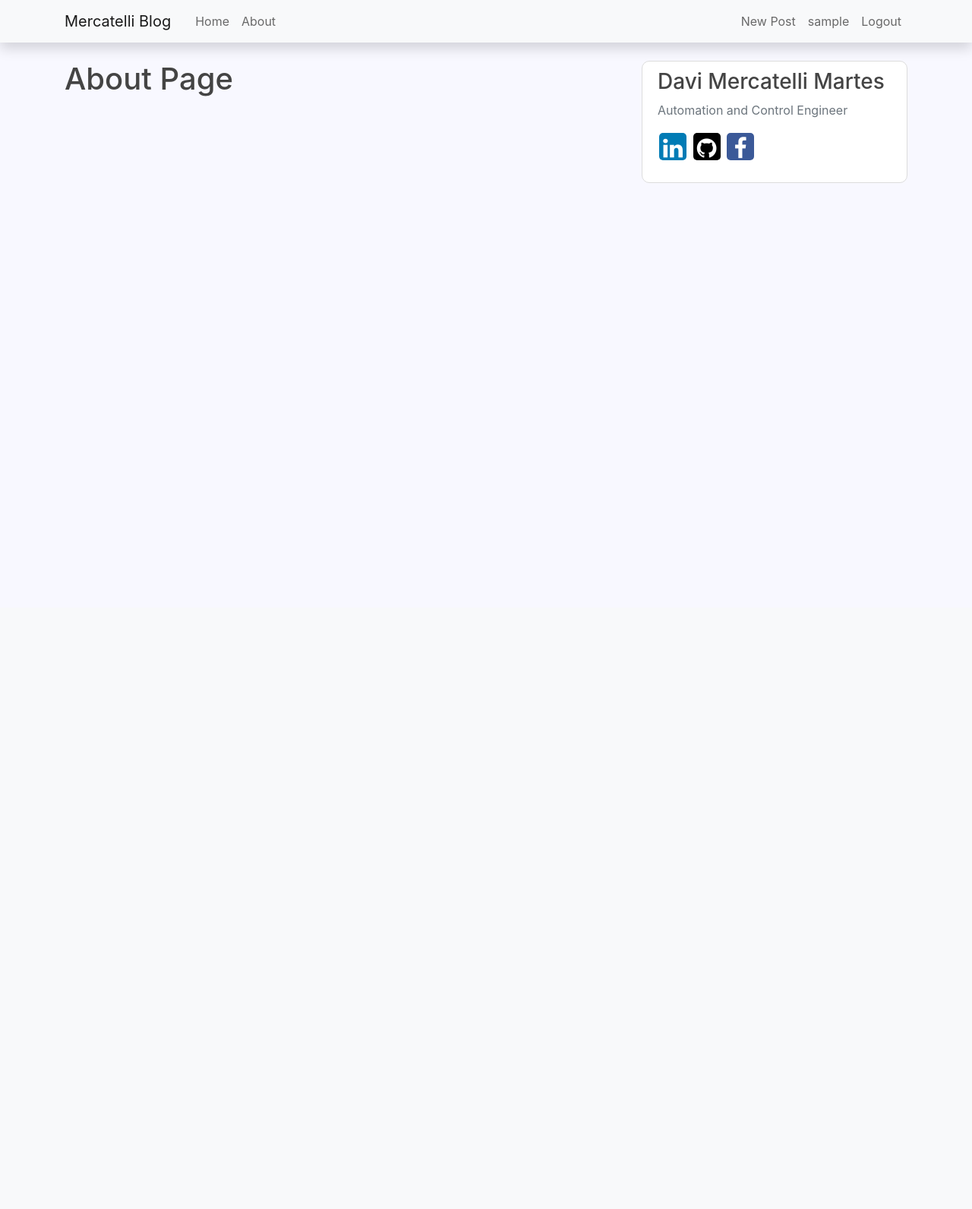
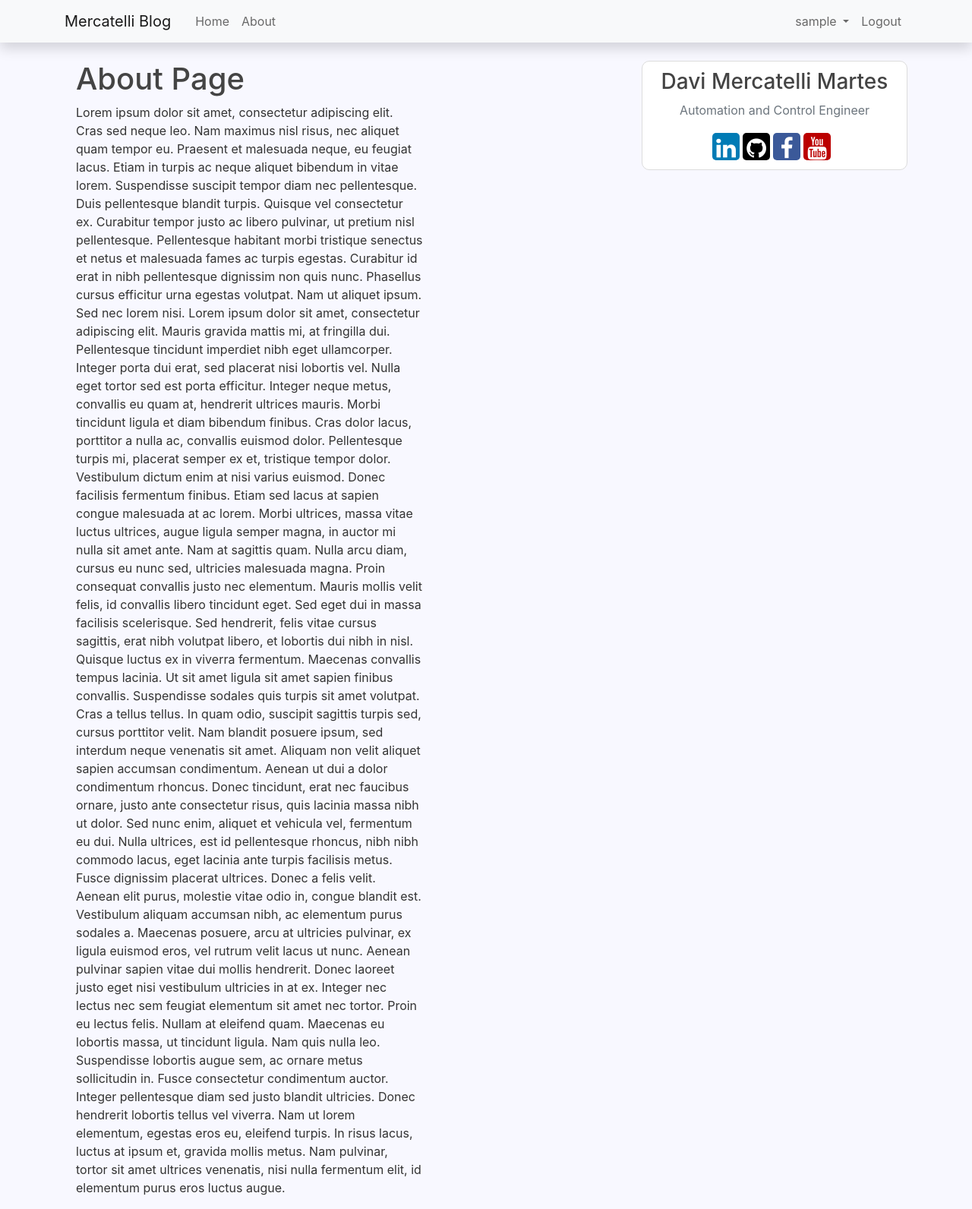
Before and after one commit to davimercatelli/Flaskblog, a Flask app: page /about in a window 1280 px wide. Shown: the whole page at 76% size. Before the commit the page ends 241 px from the top, so only its background shows below. Run offline with Flask 2, Linux system fonts and the light colour scheme; the visitor is signed in with stand-in values (Sample User, id 1); data comes from the database, SQL or seed files in the repository; both versions use the stored data as it was after the commit; some libraries are stand-ins or nearby versions.

Commit message:
Last Layout Mods

```diff
--- a/flaskblog/static/main.css
+++ b/flaskblog/static/main.css
@@ -18,7 +18,6 @@ h1, h2, h3, h4, h5, h6 {
 }
 
 .site-header .navbar-nav .nav-link:hover {
-	background-color: #d3d3d3;
 	color: #000;
 }
 
@@ -33,6 +32,7 @@ h1, h2, h3, h4, h5, h6 {
 	border-radius: 10px;
 	margin-bottom: 20px;
 }
+
 
 .article-title {
 	color: #696969;
@@ -59,8 +59,15 @@ a.article-title:hover {
 .article-metadata {
 	padding-bottom: 1px;
 	margin-bottom: 4px;
-	border-bottom: 1px solid #e3e3e3
+	border-bottom: 1px solid #e3e3e3;
 }
+
+.article-metadata {
+	padding-bottom: 1px;
+	margin-bottom: 4px;
+	border-bottom: 1px solid #e3e3e3;
+}
+
 
 .article-metadata a:hover {
 	color: #333;
@@ -93,13 +100,25 @@ a.article-title:hover {
 	height: 36px;
 	text-align: center;
 	text-decoration: none;
-	align: center;
-
 }
 
 .fa:hover {
-	opacity: 0.7;
+	opacity: 0.95;
 	text-decoration: none;
+}
+
+.social-media-list {
+	list-style-type: none;
+	margin: 0 70px;
+	padding: 0;
+	font-size: 0px;
+	justify-content: center;
+	align-items: center;
+}
+
+.social-media-list li {
+	margin: 2px;
+	display: inline-block;
 }
 
 .fa-linkedin {
@@ -107,27 +126,54 @@ a.article-title:hover {
 	color: white;
 }
 
-
 .fa-github {
 	background: #000;
 	color: white;
 }
 
 .fa-facebook {
-	background: #3B5998;
+	background: #3b5999;
 	color: white;
 }
 
-.ul.social-media-list {
-	list-style-type: none;
-	margin: 0;
-	padding: 0;
-	font-size: 0px;
+
+.fa-youtube {
+	background: #bb0000;
+	color: white;
 }
 
-ul.social-media-list li {
-	margin: 2px;
+.dropdown {
+	list-style: none;
+	background: transparent;
+	color: black;
+}
+
+.dropdown .nav-link {
+	color:#696969;
+	text-decoration: none;
+}
+
+.dropdown .btn {
+	background: transparent;
+	color: #696969;
+	border: none;
+	outline: none;
+	border-radius: 0px;
+	padding: 8px 16px;
+	background-color: inherit;
+	font-family: inherit;
+	margin: 0;
+}
+
+
+.dropdown-menu .dropdown-item {
 	display: inline-block;
-	align-items: center;
-	justify-content: center;
+	width: 100%;
+	padding: 10px 10px;
+	color: #696969;
 }
+
+.dropdown-item:hover {
+	background: transparent;
+	color: #000;
+}
--- a/flaskblog/templates/about.html
+++ b/flaskblog/templates/about.html
@@ -1,7 +1,16 @@
 {% extends "layout.html" %}
-
 {% block content %}
-
-	<h1>About Page</h1>
-
+	<main role="main" class="container">
+		<div class="row">
+			<div class="col-md-8">
+				<h1>About Page</h1>
+				<p>Lorem ipsum dolor sit amet, consectetur adipiscing elit. Cras sed neque leo. Nam maximus nisl risus, nec aliquet quam tempor eu. Praesent et malesuada neque, eu feugiat lacus. Etiam in turpis ac neque aliquet bibendum in vitae lorem. Suspendisse suscipit tempor diam nec pellentesque. Duis pellentesque blandit turpis. Quisque vel consectetur ex. Curabitur tempor justo ac libero pulvinar, ut pretium nisl pellentesque.
+					Pellentesque habitant morbi tristique senectus et netus et malesuada fames ac turpis egestas. Curabitur id erat in nibh pellentesque dignissim non quis nunc. Phasellus cursus efficitur urna egestas volutpat. Nam ut aliquet ipsum. Sed nec lorem nisi. Lorem ipsum dolor sit amet, consectetur adipiscing elit. Mauris gravida mattis mi, at fringilla dui. Pellentesque tincidunt imperdiet nibh eget ullamcorper. Integer porta dui erat, sed placerat nisi lobortis vel. Nulla eget tortor sed est porta efficitur. Integer neque metus, convallis eu quam at, hendrerit ultrices mauris. Morbi tincidunt ligula et diam bibendum finibus. Cras dolor lacus, porttitor a nulla ac, convallis euismod dolor. Pellentesque turpis mi, placerat semper ex et, tristique tempor dolor. Vestibulum dictum enim at nisi varius euismod. Donec facilisis fermentum finibus.
+					Etiam sed lacus at sapien congue malesuada at ac lorem. Morbi ultrices, massa vitae luctus ultrices, augue ligula semper magna, in auctor mi nulla sit amet ante. Nam at sagittis quam. Nulla arcu diam, cursus eu nunc sed, ultricies malesuada magna. Proin consequat convallis justo nec elementum. Mauris mollis velit felis, id convallis libero tincidunt eget. Sed eget dui in massa facilisis scelerisque. Sed hendrerit, felis vitae cursus sagittis, erat nibh volutpat libero, et lobortis dui nibh in nisl. Quisque luctus ex in viverra fermentum. Maecenas convallis tempus lacinia. Ut sit amet ligula sit amet sapien finibus convallis. Suspendisse sodales quis turpis sit amet volutpat. Cras a tellus tellus. In quam odio, suscipit sagittis turpis sed, cursus porttitor velit. Nam blandit posuere ipsum, sed interdum neque venenatis sit amet. Aliquam non velit aliquet sapien accumsan condimentum.
+					Aenean ut dui a dolor condimentum rhoncus. Donec tincidunt, erat nec faucibus ornare, justo ante consectetur risus, quis lacinia massa nibh ut dolor. Sed nunc enim, aliquet et vehicula vel, fermentum eu dui. Nulla ultrices, est id pellentesque rhoncus, nibh nibh commodo lacus, eget lacinia ante turpis facilisis metus. Fusce dignissim placerat ultrices. Donec a felis velit. Aenean elit purus, molestie vitae odio in, congue blandit est. Vestibulum aliquam accumsan nibh, ac elementum purus sodales a. Maecenas posuere, arcu at ultricies pulvinar, ex ligula euismod eros, vel rutrum velit lacus ut nunc. Aenean pulvinar sapien vitae dui mollis hendrerit. Donec laoreet justo eget nisi vestibulum ultricies in at ex. Integer nec lectus nec sem feugiat elementum sit amet nec tortor. Proin eu lectus felis. Nullam at eleifend quam. Maecenas eu lobortis massa, ut tincidunt ligula.
+					Nam quis nulla leo. Suspendisse lobortis augue sem, ac ornare metus sollicitudin in. Fusce consectetur condimentum auctor. Integer pellentesque diam sed justo blandit ultricies. Donec hendrerit lobortis tellus vel viverra. Nam ut lorem elementum, egestas eros eu, eleifend turpis. In risus lacus, luctus at ipsum et, gravida mollis metus. Nam pulvinar, tortor sit amet ultrices venenatis, nisi nulla fermentum elit, id elementum purus eros luctus augue.
+				</p>
+			</div>
+		</div>
+	</main>
 {% endblock content %}
--- a/flaskblog/templates/layout.html
+++ b/flaskblog/templates/layout.html
@@ -41,13 +41,15 @@
 					</ul>
 					{% if current_user.is_authenticated %}
 						<ul class="navbar-nav ml-auto">
+							<li class="nav-item dropdown">
+							<a class="nav-link dropdown-toggle" href="#" id="navbarDropdown" role="button" data-toggle="dropdown" aria-haspopup="true" aria-expanded="false">
+								{{ current_user.username }}
+							</a>
+							<div class="dropdown-menu" aria-labelledby="navbarDropdown">
+								<a class="dropdown-item" href="{{ url_for('posts.new_post') }} ">New Post</a>
+								<a class="dropdown-item" href="{{ url_for('users.account') }} ">Account Settings</a>
+							</div>
 							<li class="nav-item">
-								<a class="nav-link" href="{{ url_for('posts.new_post') }} ">New Post</a>
-							</li>
-							<li class="nav-item">
-								<a class="nav-link" href="{{ url_for('users.account') }} ">{{ current_user.username }}</a>
-							</li>
-							<li class="nav-item ml-auto">
 								<a class="nav-link" href="{{ url_for('users.logout') }} ">Logout</a>
 							</li>
 						</ul>
@@ -81,14 +83,14 @@
 			</div>
 			<div class="col-md-4">
 				<div class="content-section">
-					<h3>Davi Mercatelli Martes</h3>
-						<p class="text-muted">Automation and Control Engineer
-							<ul class="social-media-list">
-								<li><a href="https://www.linkedin.com/in/davi-mercatelli/" class="fa fa-linkedin"></a></li>
-								<li><a href="https://github.com/davimercatelli" class="fa fa-github"></a></li>
-								<li><a href="https://www.facebook.com/davi.mercatelli" class="fa fa-facebook"></a></li>
-							</ul>
-						</p>
+					<h3 style="text-align: center;">Davi Mercatelli Martes</h3>
+					<p style="text-align: center;" class="text-muted">Automation and Control Engineer</p>
+						<ul class="social-media-list">
+							<li><a href="https://www.linkedin.com/in/davi-mercatelli/" class="fa fa-linkedin"></a></li>
+							<li><a href="https://github.com/davimercatelli" class="fa fa-github"></a></li>
+							<li><a href="https://www.facebook.com/davi.mercatelli" class="fa fa-facebook"></a></li>
+							<li><a href="https://www.youtube.com/channel/UCfnA0ydsaw5mjvonw3V2Slg?view_as=subscriber" class="fa fa-youtube"></a></li>
+						</ul>
 				</div>
 			</div>
 		</div>
```
Also changed, not shown: flaskblog/templates/post.html (+1 -11 lines), flaskblog/site.db, flaskblog/static/images/9863ec1b7da1ce82.png (added).
